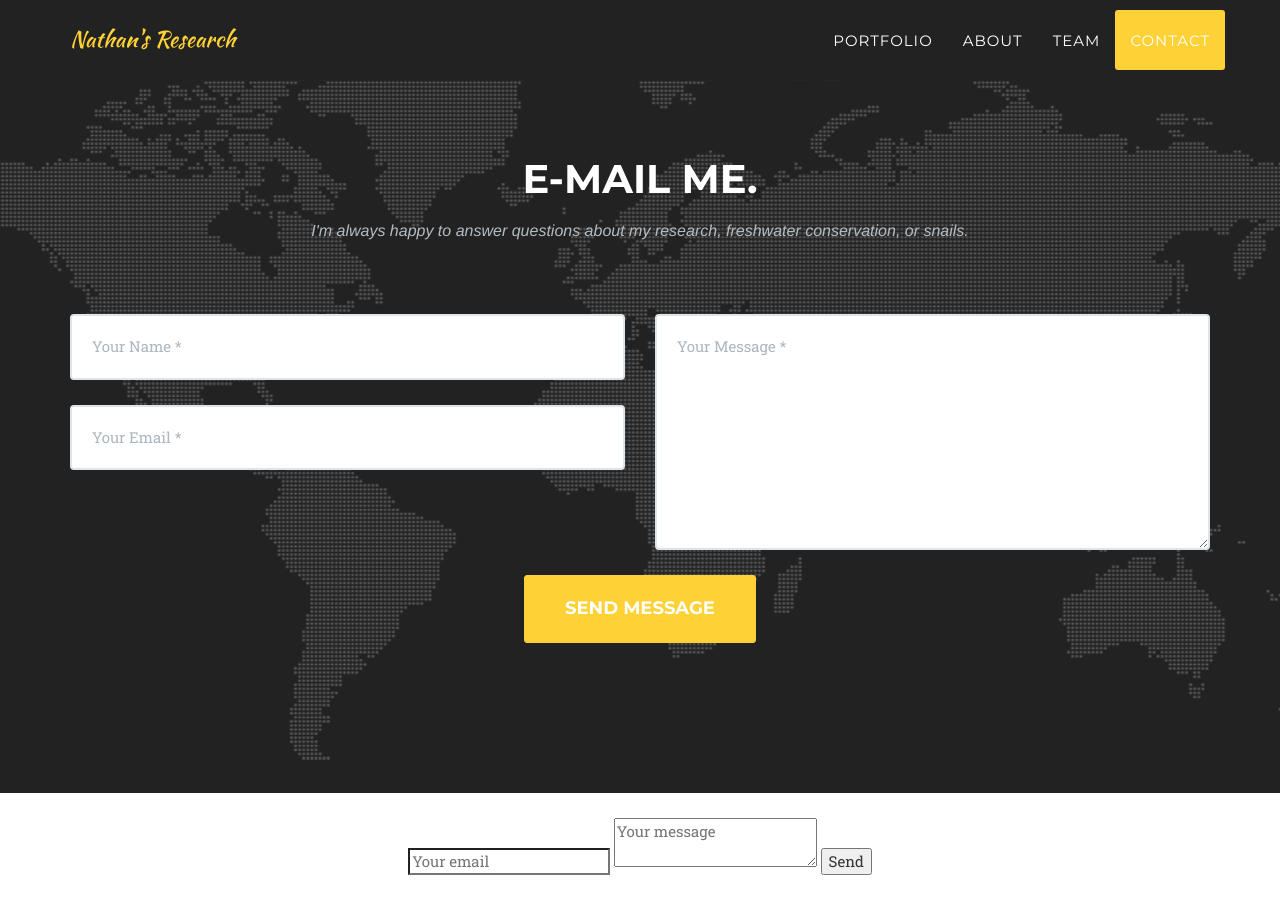
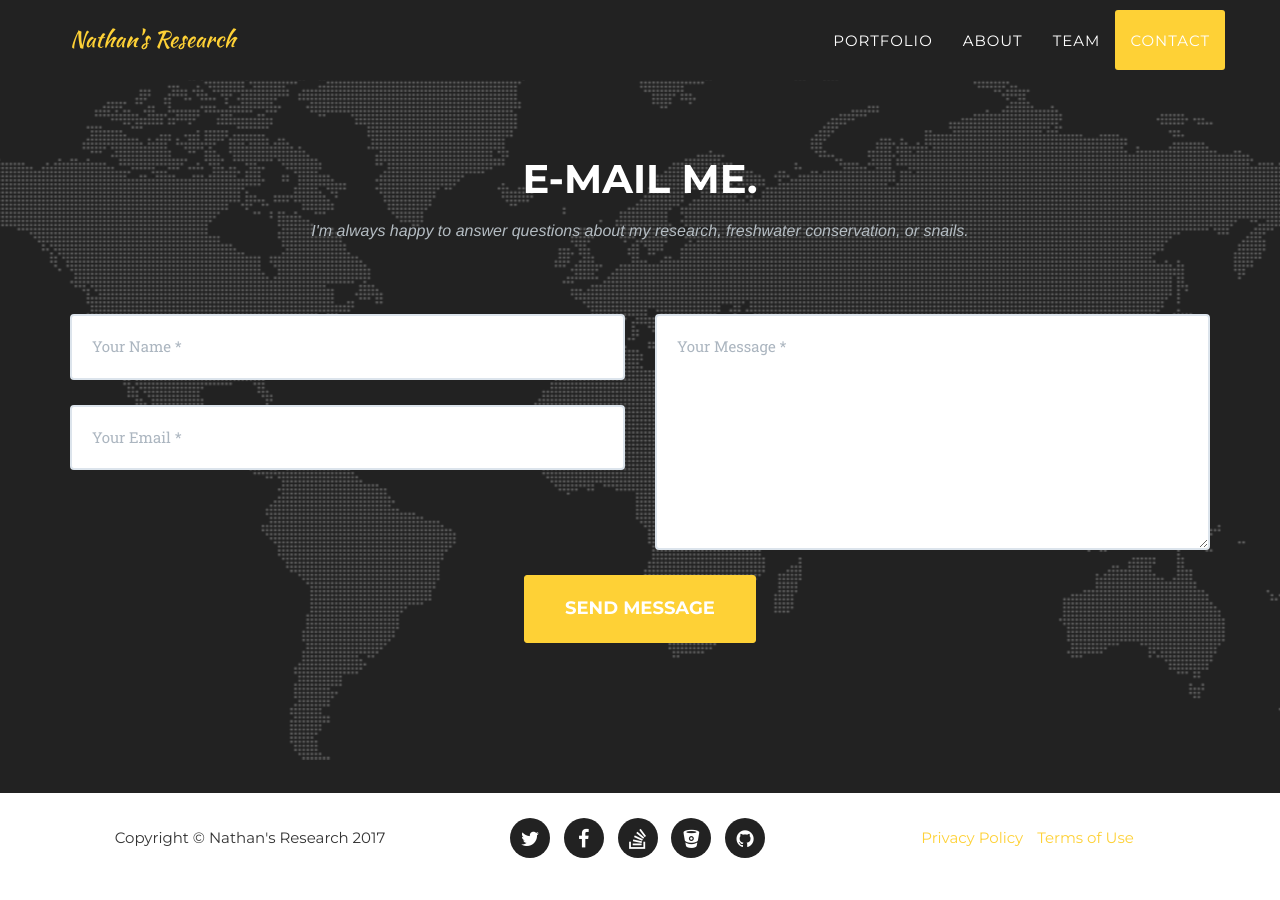
Before and after one commit to NathanWhelan/nathanwhelan.github.io, a Jekyll site: the page built from index.html, in a window 1280 px wide and 900 px high, scrolled down 5134 px. Built offline with Jekyll 4.4.1, drawn with Linux system fonts in a browser that asks for light colours; some web fonts are replaced.

Commit message:
Update footer.html

```diff
--- a/_includes/footer.html
+++ b/_includes/footer.html
@@ -1,11 +1,4 @@
   <footer>
-  <form method="POST" action="http://formspree.io/nathan.whelan@gmail.com">
-  <input type="email" name="email" placeholder="Your email">
-  <textarea name="message" placeholder="Your message"></textarea>
-  <button type="submit">Send</button>
-</form>
-
-    <!--
         <div class="container">
             <div class="row">
                 <div class="col-md-4">
@@ -29,5 +22,4 @@
                 </div>
             </div>
         </div>
-    -->
-    </footer>
+   </footer>
```
